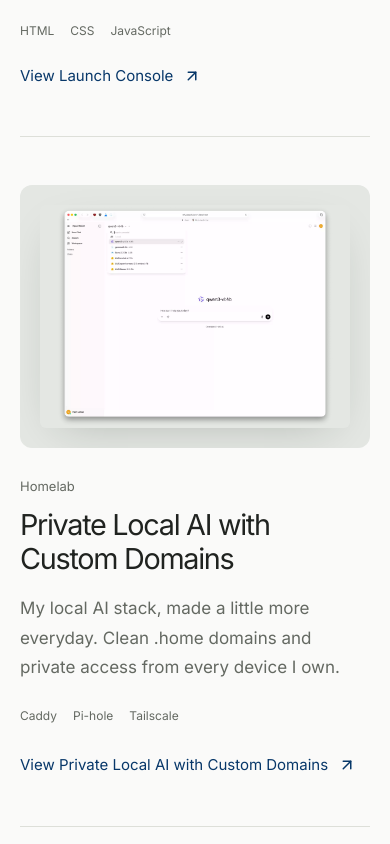
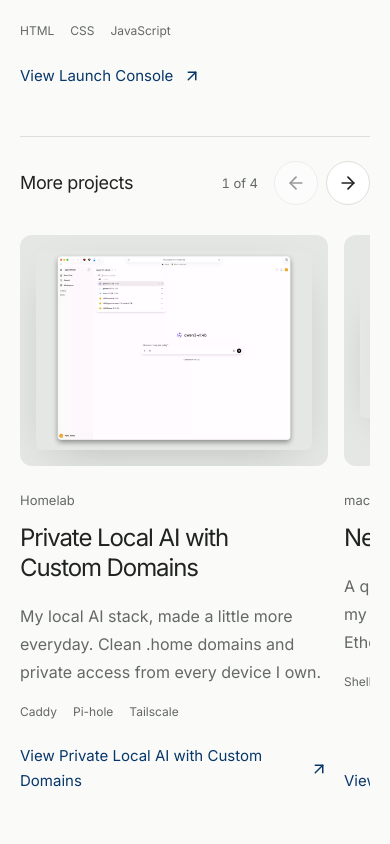
Before and after one commit to hairiljohan/portfolio, a React (Vite) app: page / in a window 390 px wide. Shown: the part 3520-4364 px from the top of the page. Built offline with nearby package versions, Linux system fonts and the light colour scheme; no server answers.

Commit message:
Feature Launch Console above a responsive project carousel

```diff
--- a/src/App.tsx
+++ b/src/App.tsx
@@ -2,6 +2,7 @@ import Header from "./components/layout/Header";
 import Footer from "./components/layout/Footer";
 import Hero from "./components/Hero";
 import ProjectPreview from "./components/projects/ProjectPreview";
+import ProjectCarousel from "./components/projects/ProjectCarousel";
 import { PROJECTS } from "./data/projects";
 import { SKILLS } from "./data/skills";
 import { HOBBIES } from "./data/hobbies";
@@ -104,9 +105,8 @@ export default function App() {
             <h2 id="work-title">Selected projects</h2>
             <p>Experiments, useful tools, and things I’m learning.</p>
           </div>
-          {PROJECTS.map((project, index) => (
-            <ProjectPreview key={project.id} project={project} index={index} />
-          ))}
+          <ProjectPreview project={PROJECTS[0]} index={0} />
+          <ProjectCarousel projects={PROJECTS.slice(1)} />
         </section>
         <section
           id="contact"
--- /dev/null
+++ b/src/components/projects/ProjectCarousel.module.css
@@ -0,0 +1,15 @@
+.carousel { padding: 0 0 4.5rem; min-width: 0; }
+.toolbar { display: flex; align-items: center; justify-content: space-between; gap: 1rem; padding-block: 1.5rem; border-top: 1px solid var(--color-border); }
+.toolbar h3 { margin: 0; font-size: 1.125rem; font-weight: 500; letter-spacing: -0.02em; }
+.controls { display: flex; align-items: center; gap: 0.5rem; }
+.count { color: var(--color-text-muted); font-size: 0.8125rem; font-variant-numeric: tabular-nums; margin-right: 0.5rem; white-space: nowrap; }
+.arrow { width: 44px; padding: 0 !important; }
+.arrow[aria-disabled="true"] { opacity: 0.45; cursor: default; }
+.track { display: grid; grid-auto-flow: column; grid-auto-columns: calc((100% - 1.5rem) / 2); gap: 1.5rem; overflow-x: auto; overscroll-behavior-x: contain; scroll-snap-type: x mandatory; scrollbar-width: thin; scrollbar-color: var(--color-border) transparent; padding-block: 6px 1.5rem; }
+.track:focus-visible { outline-offset: -2px; }
+.slide { min-width: 0; display: flex; scroll-snap-align: start; }
+@media (max-width: 700px) {
+  .track { grid-auto-columns: 88%; gap: 1rem; }
+  .toolbar { flex-wrap: wrap; }
+  .carousel { padding-bottom: 3rem; }
+}
--- /dev/null
+++ b/src/components/projects/ProjectCarousel.tsx
@@ -0,0 +1,112 @@
+import { useEffect, useId, useRef, useState } from "react";
+import { ArrowLeft, ArrowRight } from "lucide-react";
+import { Button } from "../arc/button/button";
+import type { Project } from "../../types";
+import ProjectPreview from "./ProjectPreview";
+import styles from "./ProjectCarousel.module.css";
+
+export default function ProjectCarousel({ projects }: { projects: Project[] }) {
+  const track = useRef<HTMLDivElement>(null);
+  const id = useId();
+  const navigationFrame = useRef(0);
+  const [range, setRange] = useState({ first: 1, last: 1, atStart: true, atEnd: false });
+
+  useEffect(() => {
+    const node = track.current;
+    if (!node) return;
+    let frame = 0;
+    const measure = () => {
+      const viewport = node.getBoundingClientRect();
+      const slides = Array.from(node.children);
+      // Count cards whose centre is in view; a mobile peek is not a second card.
+      const visible = slides.flatMap((slide, index) => {
+        const rect = slide.getBoundingClientRect();
+        const centre = rect.left + rect.width / 2;
+        return centre >= viewport.left - 1 && centre <= viewport.right + 1 ? [index + 1] : [];
+      });
+      const next = {
+        first: visible[0] ?? 1,
+        last: visible.at(-1) ?? 1,
+        atStart: node.scrollLeft <= 2,
+        atEnd: node.scrollLeft >= node.scrollWidth - node.clientWidth - 2,
+      };
+      setRange(previous => Object.keys(next).every(key => previous[key as keyof typeof next] === next[key as keyof typeof next]) ? previous : next);
+    };
+    const schedule = () => {
+      cancelAnimationFrame(frame);
+      frame = requestAnimationFrame(measure);
+    };
+    const resize = new ResizeObserver(schedule);
+    resize.observe(node);
+    node.addEventListener("scroll", schedule, { passive: true });
+    measure();
+    return () => {
+      cancelAnimationFrame(frame);
+      cancelAnimationFrame(navigationFrame.current);
+      resize.disconnect();
+      node.removeEventListener("scroll", schedule);
+    };
+  }, [projects.length]);
+
+  const moveTo = (index: number) => {
+    const node = track.current;
+    const slide = node?.children[Math.max(0, Math.min(projects.length - 1, index))];
+    if (!node || !slide) return;
+    cancelAnimationFrame(navigationFrame.current);
+    // Cancel any remaining wheel/smooth scroll, then let resize snapping settle
+    // before measuring the target. WebKit can otherwise restore the old snap.
+    node.scrollTo({ left: node.scrollLeft, behavior: "instant" });
+    navigationFrame.current = requestAnimationFrame(() => {
+      node.scrollTo({
+        left: node.scrollLeft + slide.getBoundingClientRect().left - node.getBoundingClientRect().left,
+        behavior: matchMedia("(prefers-reduced-motion: reduce)").matches ? "instant" : "smooth",
+      });
+    });
+  };
+  const step = (direction: number) => moveTo(range.first - 1 + direction);
+
+  return (
+    <section className={styles.carousel} aria-label="More projects" aria-roledescription="carousel">
+      <div className={styles.toolbar}>
+        <h3>More projects</h3>
+        <div className={`${styles.controls} arc-controls`}>
+          <span className={styles.count} aria-live="polite" aria-atomic="true">
+            {range.first === range.last ? range.first : `${range.first}–${range.last}`} of {projects.length}
+          </span>
+          <Button type="button" variant="secondary" className={styles.arrow} aria-label="Previous projects" aria-controls={id} aria-disabled={range.atStart} onClick={() => step(-1)}>
+            <ArrowLeft size={20} aria-hidden="true" />
+          </Button>
+          <Button type="button" variant="secondary" className={styles.arrow} aria-label="Next projects" aria-controls={id} aria-disabled={range.atEnd} onClick={() => step(1)}>
+            <ArrowRight size={20} aria-hidden="true" />
+          </Button>
+        </div>
+      </div>
+      <div id={id} ref={track} className={styles.track} role="group" aria-label="Project cards" tabIndex={0}
+        onKeyDown={event => {
+          if (event.target !== event.currentTarget) return;
+          if (!["ArrowLeft", "ArrowRight", "Home", "End"].includes(event.key)) return;
+          event.preventDefault();
+          if (event.key === "Home") moveTo(0);
+          else if (event.key === "End") moveTo(projects.length - 1);
+          else step(event.key === "ArrowRight" ? 1 : -1);
+        }}
+        onFocusCapture={event => {
+          if (event.target === event.currentTarget) return;
+          const slide = event.target.closest<HTMLElement>("[data-project-slide]");
+          const node = track.current;
+          if (!slide || !node) return;
+          const rect = slide.getBoundingClientRect();
+          const viewport = node.getBoundingClientRect();
+          if (rect.left < viewport.left - 1 || rect.right > viewport.right + 1) {
+            node.scrollTo({ left: node.scrollLeft + rect.left - viewport.left, behavior: "instant" });
+          }
+        }}>
+        {projects.map((project, index) => (
+          <div key={project.id} data-project-slide className={styles.slide} role="group" aria-roledescription="slide" aria-label={`${index + 1} of ${projects.length}`}>
+            <ProjectPreview project={project} index={index + 1} compact />
+          </div>
+        ))}
+      </div>
+    </section>
+  );
+}
--- a/src/components/projects/ProjectPreview.module.css
+++ b/src/components/projects/ProjectPreview.module.css
@@ -105,7 +105,7 @@
   grid-column: 2;
   align-self: end;
 }
-.preview:nth-child(odd):not(.featured) .media {
+.preview:nth-child(odd):not(.featured):not(.card) .media {
   order: 2;
 }
 @media (max-width: 700px) {
@@ -114,7 +114,7 @@
     gap: 1.75rem;
     padding-block: 3rem;
   }
-  .preview:nth-child(odd):not(.featured) .media {
+  .preview:nth-child(odd):not(.featured):not(.card) .media {
     order: 0;
   }
   .media {
@@ -133,3 +133,11 @@
     margin-block: 0.8rem;
   }
 }
+
+.card { display: flex; flex-direction: column; align-items: stretch; width: 100%; padding-block: 0; border: 0; gap: 1.5rem; }
+.card .media { aspect-ratio: 4/3; padding: clamp(1rem, 3vw, 2rem); }
+.card .copy { display: flex; flex-direction: column; flex: 1; }
+.card h3 { font-size: clamp(1.5rem, 2.4vw, 2rem); line-height: 1.25; }
+.card .description { font-size: 1rem; }
+.card .tags { margin-block: 1rem; }
+.card .copy > a { margin-top: auto; padding-block: 0.4rem; align-self: flex-start; }
--- a/src/components/projects/ProjectPreview.tsx
+++ b/src/components/projects/ProjectPreview.tsx
@@ -4,13 +4,15 @@ import styles from "./ProjectPreview.module.css";
 export default function ProjectPreview({
   project,
   index,
+  compact = false,
 }: {
   project: Project;
   index: number;
+  compact?: boolean;
 }) {
   return (
     <article
-      className={`${styles.preview} ${index === 0 ? styles.featured : ""}`}
+      className={`${styles.preview} ${index === 0 ? styles.featured : ""} ${compact ? styles.card : ""}`}
     >
       <a
         className={styles.media}
```
Also changed, not shown: 2 other files (tests, documents, lock files or other folders).
